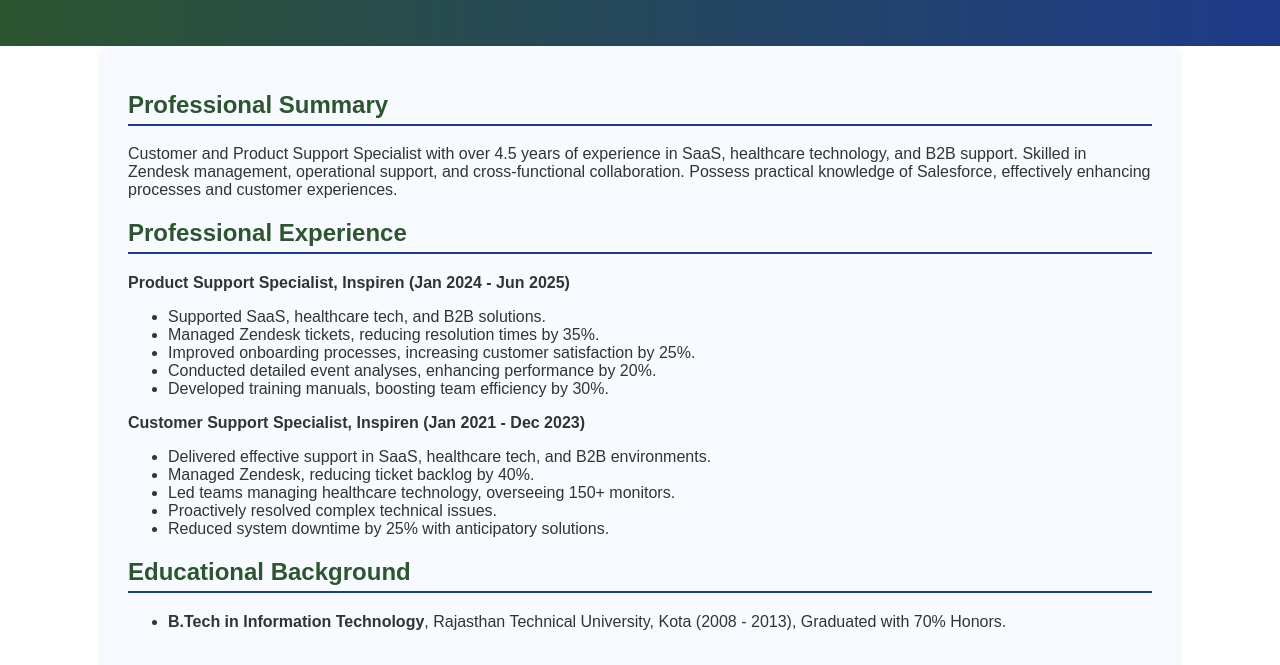
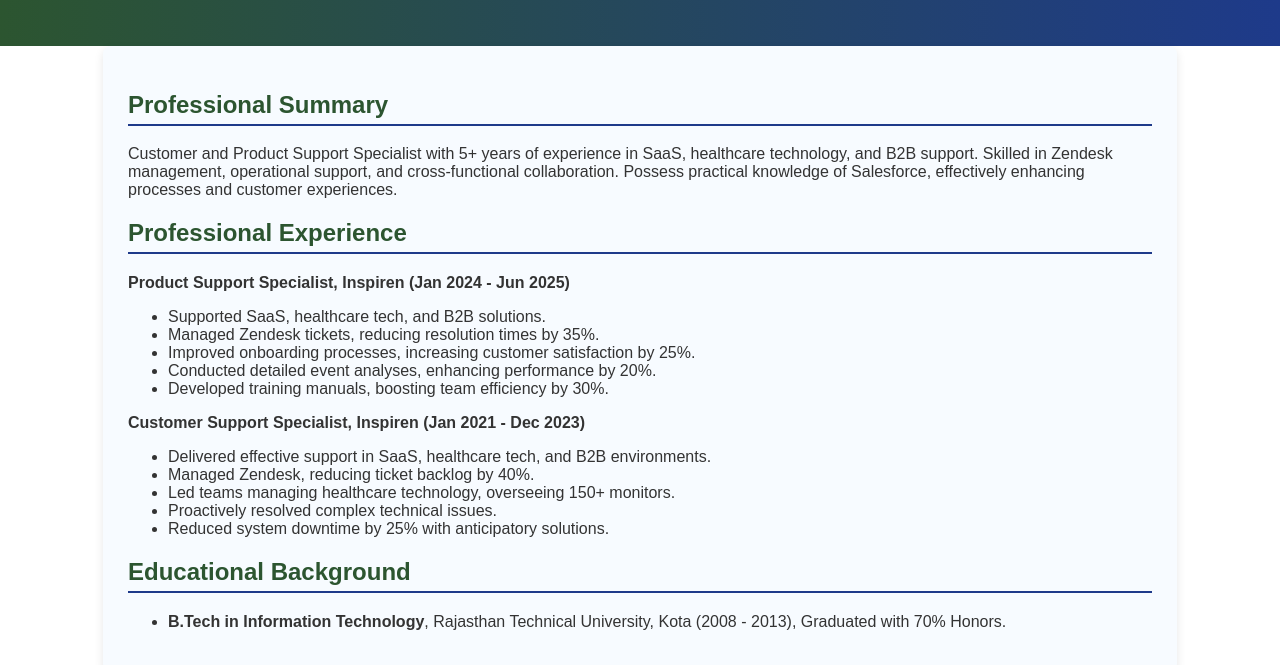
Before and after one commit to Garima-digitalpro/garima-setia-portfolio, a plain HTML site: page index.html in a window 1280 px wide. Shown: the part 135-800 px from the top of the page. Drawn offline with Linux system fonts and the light colour scheme.

Commit message:
Update index.html

```diff
--- a/index.html
+++ b/index.html
@@ -21,7 +21,7 @@
 <div class="container">
     <div class="section summary">
         <h2>Professional Summary</h2>
-        <p>Customer and Product Support Specialist with over 4.5 years of experience in SaaS, healthcare technology, and B2B support. Skilled in Zendesk management, operational support, and cross-functional collaboration. Possess practical knowledge of Salesforce, effectively enhancing processes and customer experiences.</p>
+        <p>Customer and Product Support Specialist with 5+ years of experience in SaaS, healthcare technology, and B2B support. Skilled in Zendesk management, operational support, and cross-functional collaboration. Possess practical knowledge of Salesforce, effectively enhancing processes and customer experiences.</p>
     </div>
     <div class="section experience">
         <h2>Professional Experience</h2>
```
